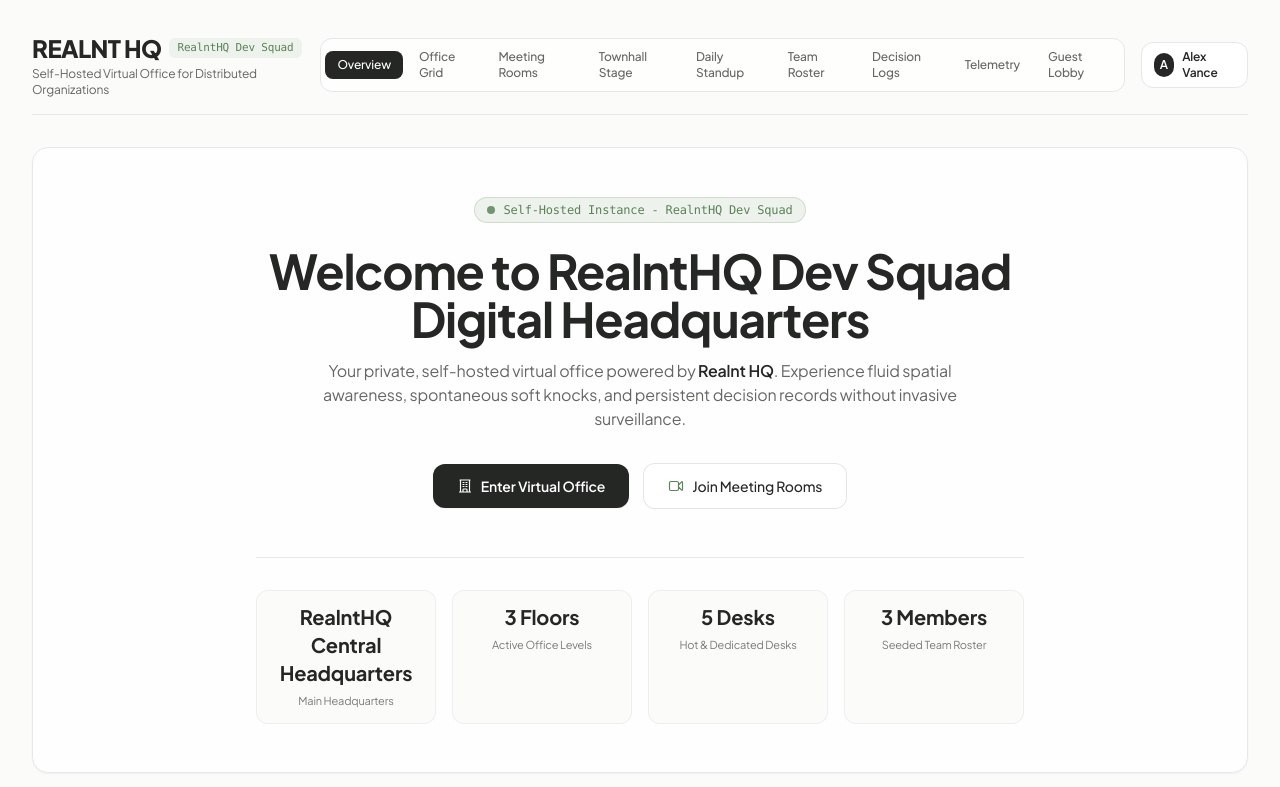
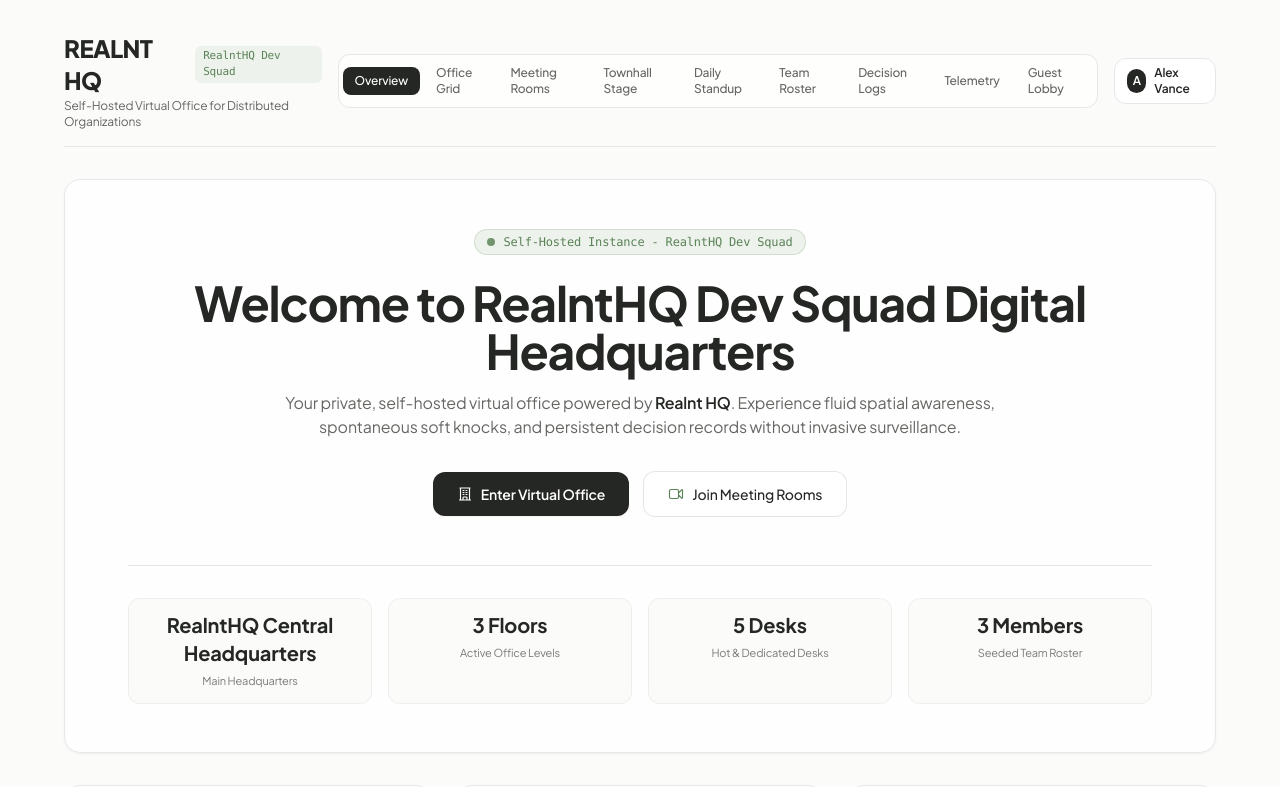
Before and after one commit to gtkrshnaaa/realnthq, a Next.js app in the folder client/: page / in a window 1280 px wide. Shown: the top 787 px of the page. Built offline with nearby package versions, Linux system fonts and the light colour scheme; no server answers.

Commit message:
style(landing): expand container width to 90% with 5% side margins

```diff
--- a/client/src/app/page.tsx
+++ b/client/src/app/page.tsx
@@ -43,7 +43,7 @@ export default function WelcomeLandingPage() {
   const hqDisplayName = org.headquartersName || 'RealntHQ Central Headquarters';
 
   return (
-    <main className="min-h-screen p-4 md:p-6 lg:p-8 max-w-7xl mx-auto space-y-8">
+    <main className="min-h-screen py-4 md:py-6 lg:py-8 w-[90%] max-w-[90%] mx-auto space-y-8">
       <Header activePath="/" />
 
       <section className="bg-white/80 backdrop-blur-sm rounded-2xl border border-black/8 p-8 md:p-12 shadow-sm text-center relative overflow-hidden">
@@ -52,11 +52,11 @@ export default function WelcomeLandingPage() {
           <span>Self-Hosted Instance - {org.name}</span>
         </div>
 
-        <h1 className="text-3xl md:text-5xl font-bold tracking-tight text-[#252724] max-w-3xl mx-auto leading-tight">
+        <h1 className="text-3xl md:text-5xl font-bold tracking-tight text-[#252724] max-w-4xl mx-auto leading-tight">
           Welcome to {org.name} Digital Headquarters
         </h1>
 
-        <p className="text-sm md:text-base text-[#252724]/70 max-w-2xl mx-auto mt-4 leading-relaxed">
+        <p className="text-sm md:text-base text-[#252724]/70 max-w-3xl mx-auto mt-4 leading-relaxed">
           Your private, self-hosted virtual office powered by <span className="font-semibold text-[#252724]">Realnt HQ</span>.
           Experience fluid spatial awareness, spontaneous soft knocks, and persistent decision records without invasive surveillance.
         </p>
@@ -79,7 +79,7 @@ export default function WelcomeLandingPage() {
           </Link>
         </div>
 
-        <div className="grid grid-cols-2 sm:grid-cols-4 gap-4 mt-12 pt-8 border-t border-black/8 max-w-3xl mx-auto">
+        <div className="grid grid-cols-2 sm:grid-cols-4 gap-4 mt-12 pt-8 border-t border-black/8 max-w-5xl mx-auto">
           <div className="p-3 bg-[#fbfbfa] rounded-xl border border-black/5">
             <span className="block text-xl font-bold text-[#252724]">{hqDisplayName}</span>
             <span className="text-[11px] text-[#252724]/60">Main Headquarters</span>
```
